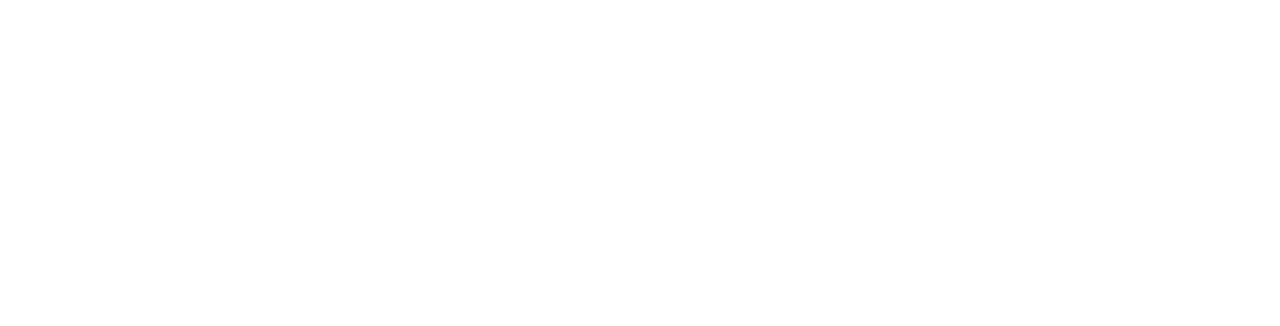
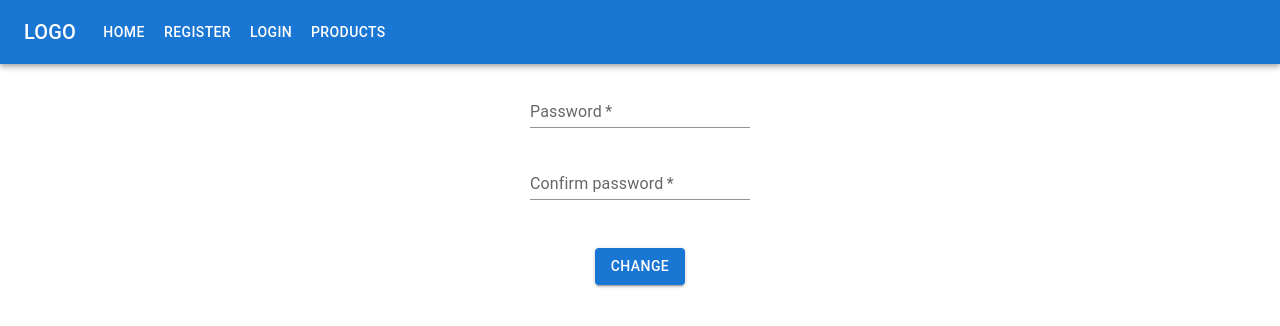
Before and after one commit to had0pelagic/3DeshopFrontend, a React (Create React App) app in the folder 3deshop-frontend/: page /change-password/1 in a window 1280 px wide. Before the commit this address had no page. Shown: the top 326 px of the page. Built offline with nearby package versions, Linux system fonts and the light colour scheme.

Commit message:
Change password page

```diff
--- a/3deshop-frontend/src/App.js
+++ b/3deshop-frontend/src/App.js
@@ -10,6 +10,7 @@ import ProductDetails from "./pages/ProductDetailPage";
 import Products from "./pages/ProductsPage";
 import AuthProvider from "./auth/AuthProvider";
 import ProtectedRoute from "./auth/ProtectedRoute";
+import ChangePassword from "./pages/ChangePasswordPage";
 
 export default function App() {
   return (
@@ -20,6 +21,7 @@ export default function App() {
           <Route path="/register" element={<Layout page={<Register />} />} />
           <Route path="/login" element={<Layout page={<Login />} />} />
           <Route path="/account/:id" element={<Layout page={<Account />} />} />
+          <Route path="/change-password/:id" element={<Layout page={<ChangePassword />} />} />
           <Route
             path="/product/:id"
             element={<Layout page={<ProductDetails />} />}
--- a/3deshop-frontend/src/api/repositories/userRepository.js
+++ b/3deshop-frontend/src/api/repositories/userRepository.js
@@ -14,4 +14,7 @@ export default (axios) => ({
   async userUpdate(id, data) {
     return axios.put(`/user/${id}`, data);
   },
+  async userChangePassword(id, data) {
+    return axios.post(`/user/${id}/change-password`, data);
+  },
 });
--- /dev/null
+++ b/3deshop-frontend/src/pages/ChangePasswordPage/index.js
@@ -0,0 +1,66 @@
+import React, { useState } from "react";
+import { useParams } from "react-router-dom";
+import { Button, TextField } from "@mui/material";
+import api from "../../api";
+
+export default function ChangePassword() {
+  const passwordObj = {
+    password: "",
+    confirmPassword: "",
+  };
+  let { id } = useParams();
+  const [state, setState] = useState(passwordObj);
+
+  const updatePassword = async () => {
+    const response = await api.users.userChangePassword(id, state);
+    if (response.status === 200) {
+      console.log("Password has been changed");
+    } else {
+      console.log("error at account page, didn't return 200");
+    }
+  };
+
+  const handleSubmitClick = (e) => {
+    e.preventDefault();
+    updatePassword();
+  };
+
+  const handleChange = (e) => {
+    console.log(e.target)
+    const { id, value } = e.target;
+    setState((prevState) => ({
+      ...prevState,
+      [id]: value,
+    }));
+  };
+
+  return (
+    <div className="flexContainer">
+      <TextField
+        required
+        id="password"
+        label="Password"
+        variant="standard"
+        margin="normal"
+        type="password"
+        value={state.password}
+        onChange={handleChange}
+      />
+      <TextField
+        required
+        id="confirmPassword"
+        label="Confirm password"
+        variant="standard"
+        margin="normal"
+        type="password"
+        value={state.confirmPassword}
+        onChange={handleChange}
+      />
+      <div className="mt40">
+        <Button variant="contained" onClick={handleSubmitClick}>
+          Change
+        </Button>
+      </div>
+    </div>
+  );
+}
--- /dev/null
+++ b/3deshop-frontend/src/pages/ChangePasswordPage/style.css
@@ -0,0 +1,15 @@
+.button {
+    background-color: blue;
+  }
+
+  .flexContainer {
+    display: flex;
+    justify-content: center;
+    align-items: center;
+    flex-direction: column;
+    flex: 1;
+  }
+
+  .mt40 {
+    margin-top: 40px;
+  }
```
